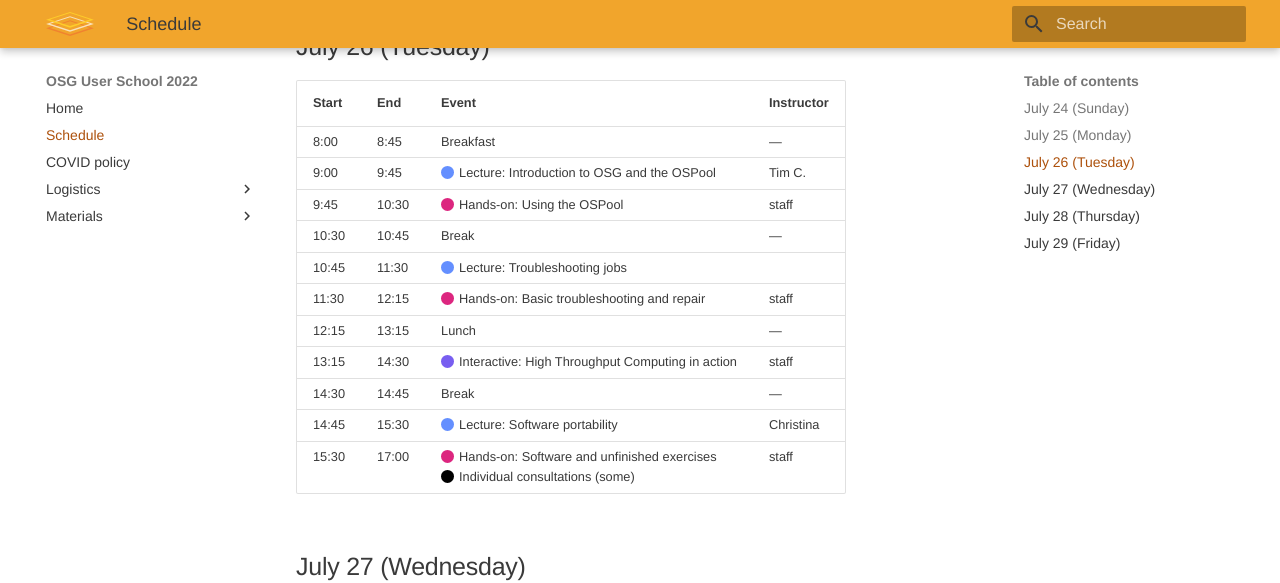
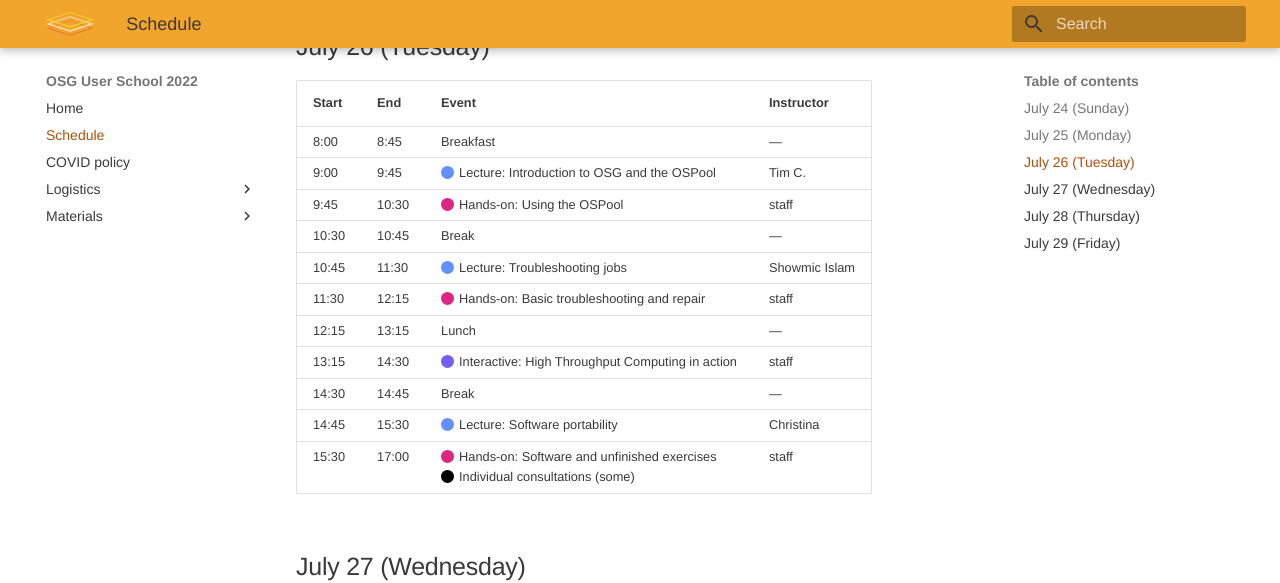
Before and after one commit to showmic09/user-school-2022, an MkDocs documentation site: the page built from docs/schedule.md, in a window 1280 px wide and 900 px high, scrolled down 1172 px. Shown: the top 583 px of the window. Built offline with MkDocs 1.6.1 and Material for MkDocs 9.7.7, drawn with Linux system fonts in a browser that asks for light colours.

Commit message:
add Showmic troubleshooting schedule

```diff
--- a/docs/schedule.md
+++ b/docs/schedule.md
@@ -146,7 +146,7 @@ The Union should be open, and so things like ice cream and beer will be availabl
         <td>10:45</td>
         <td>11:30</td>
         <td><span class="before-dot text-light-blue">Lecture: Troubleshooting jobs</span></td>
-        <td></td>
+        <td>Showmic Islam</td>
     </tr>
     <tr>
         <td>11:30</td>
```
